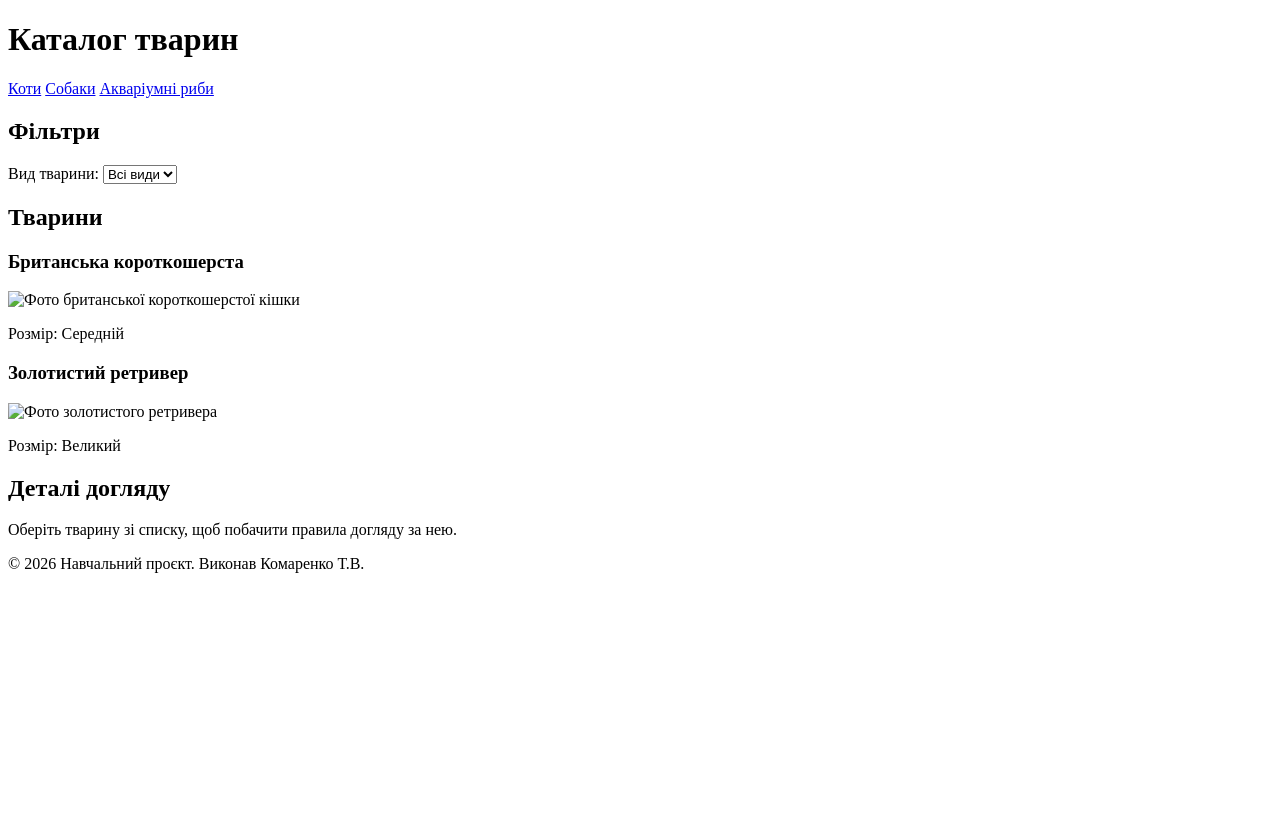
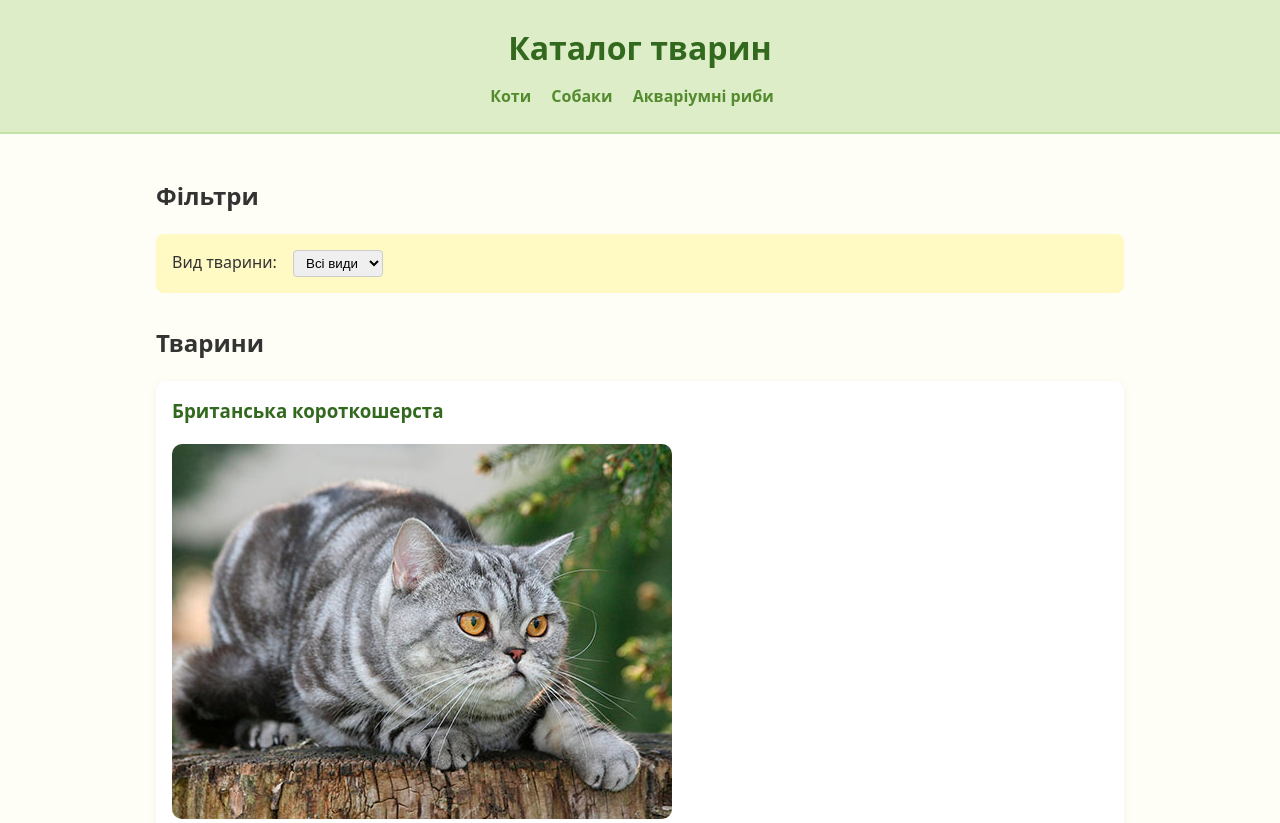
Before and after one commit to th3kom4/pet-catalog, a plain HTML site: page index.html in a window 1280 px wide. Shown: the top 823 px of the page. Before the commit the page ends 800 px from the top, so only its background shows below. Drawn offline with Linux system fonts and the light colour scheme.

Commit message:
apply base CSS styles, warm palette, and box model

```diff
--- a/css/style.css
+++ b/css/style.css
@@ -0,0 +1,107 @@
+*, *::before, *::after {
+    box-sizing: border-box;
+}
+
+body {
+    margin: 0;
+    font-family: system-ui, -apple-system, sans-serif;
+    line-height: 1.5;
+    color: #333333;
+    background-color: #fefdf6;
+}
+
+header {
+    background-color: #dcedc8;
+    padding: 24px;
+    text-align: center;
+    border-bottom: 2px solid #c5e1a5;
+}
+
+header h1 {
+    margin: 0 0 12px 0;
+    color: #33691e;
+}
+
+header nav a {
+    text-decoration: none;
+    color: #558b2f;
+    font-weight: bold;
+    margin-right: 16px;
+}
+
+header nav a:hover {
+    color: #33691e;
+    text-decoration: underline;
+}
+
+main {
+    max-width: 1000px;
+    margin: 0 auto;
+    padding: 24px 16px;
+}
+
+#filters {
+    margin-bottom: 32px;
+}
+
+#filters form {
+    padding: 16px;
+    background-color: #fff9c4;
+    border-radius: 8px;
+}
+
+#filters label,
+#filters select {
+    margin-right: 12px;
+}
+
+#filters select {
+    padding: 4px 8px;
+    border: 1px solid #ccc;
+    border-radius: 4px;
+}
+
+#pets {
+    margin-bottom: 32px;
+}
+
+article {
+    padding: 16px;
+    border-radius: 10px;
+    background-color: #ffffff;
+    box-shadow: 0 2px 8px rgba(0, 0, 0, 0.05);
+    margin-bottom: 20px;
+}
+
+article h3 {
+    margin-top: 0;
+    color: #33691e;
+}
+
+article img {
+    border-radius: 10px;
+    max-width: 100%;
+    height: auto;
+    display: block;
+    margin-bottom: 12px;
+}
+
+aside {
+    border: 1px solid #c5e1a5;
+    padding: 16px;
+    background-color: #f1f8e9;
+    border-radius: 10px;
+}
+
+aside h2 {
+    margin-top: 0;
+    color: #558b2f;
+}
+
+footer {
+    text-align: center;
+    padding: 24px;
+    font-size: 0.9rem;
+    color: #777;
+    background-color: #eeeeee;
+}
--- a/index.html
+++ b/index.html
@@ -34,14 +34,14 @@
             <!-- Перша картка тварини -->
             <article>
                 <h3>Британська короткошерста</h3>
-                <img src="assets/img/placeholder.jpg" alt="Фото британської короткошерстої кішки">
+                <img src="assets/img/cat.jpg" alt="Фото британської короткошерстої кішки">
                 <p>Розмір: Середній</p>
             </article>
 
             <!-- Друга картка тварини -->
             <article>
                 <h3>Золотистий ретривер</h3>
-                <img src="assets/img/placeholder.jpg" alt="Фото золотистого ретривера">
+                <img src="assets/img/dog.jpeg" alt="Фото золотистого ретривера">
                 <p>Розмір: Великий</p>
             </article>
         </section>
```
Also changed, not shown: assets/img/cat.jpg (added), assets/img/dog.jpeg (added).
